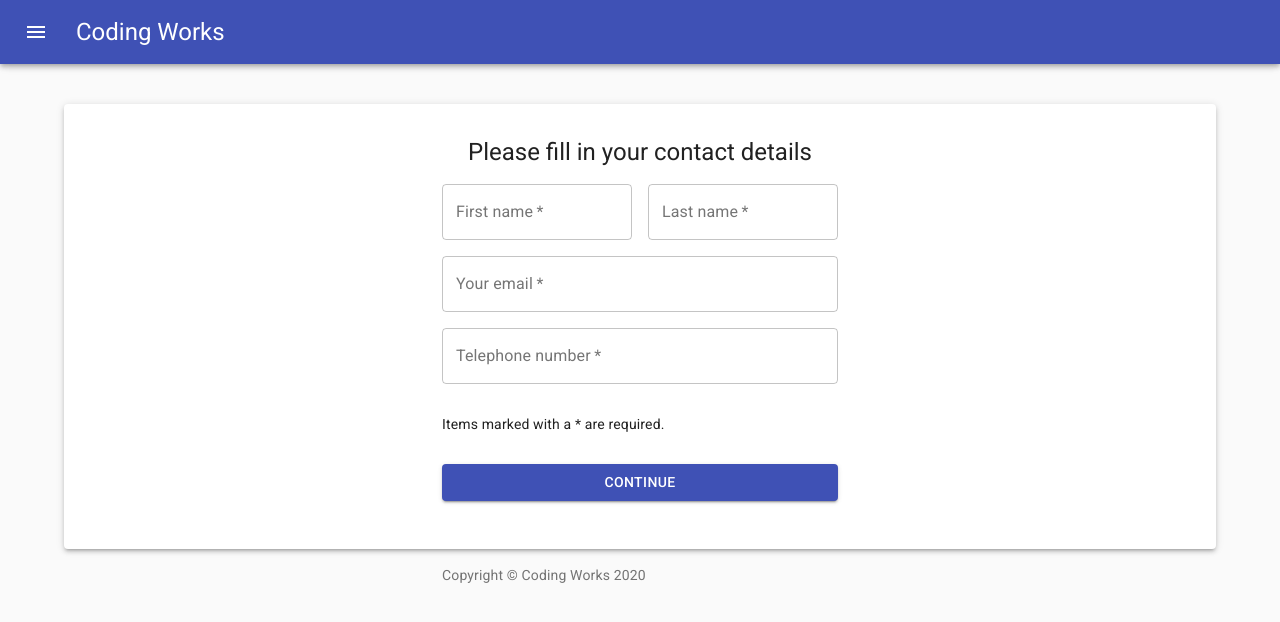
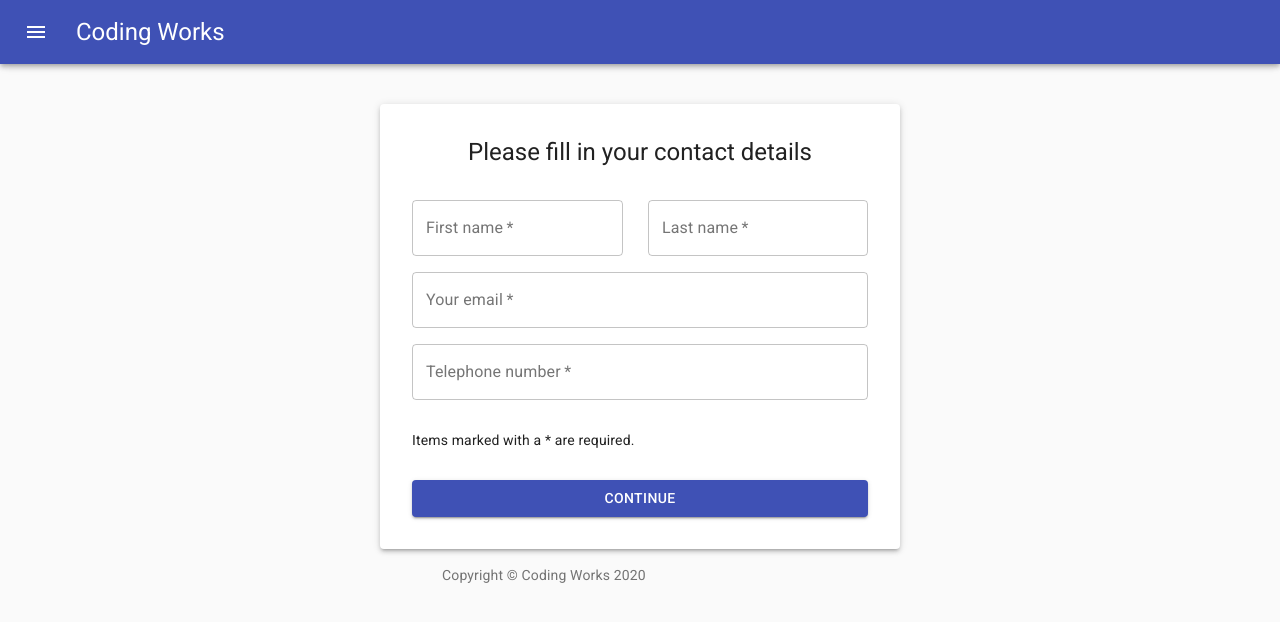
Before and after one commit to jhhest/codingworks-client, a React (Create React App) app in the folder react-app/: page /signup in a window 1280 px wide. Shown: the top 622 px of the page. Built offline with nearby package versions, Linux system fonts and the light colour scheme.

Commit message:
Fixed all styling for sign-up form

```diff
--- a/react-app/src/pages/signup/Confirm.jsx
+++ b/react-app/src/pages/signup/Confirm.jsx
@@ -1,13 +1,5 @@
-import React, { Component } from "react";
-import {
-  Button,
-  Container,
-  Grid,
-  TextField,
-  List,
-  ListItem,
-  Typography
-} from "@material-ui/core";
+import { Button, Grid, List, ListItem, Typography } from "@material-ui/core";
+import React, { Component, Fragment } from "react";
 export class Confirm extends Component {
   continue = event => {
     event.preventDefault();
@@ -22,7 +14,7 @@ export class Confirm extends Component {
     console.log("values:", values);
 
     return (
-      <Container maxWidth="xs">
+      <Fragment>
         <Typography
           component="h1"
           variant="h5"
@@ -67,7 +59,7 @@ export class Confirm extends Component {
             </Button>
           </Grid>
         </Grid>
-      </Container>
+      </Fragment>
     );
   }
 }
--- a/react-app/src/pages/signup/FormPersonalDetails.jsx
+++ b/react-app/src/pages/signup/FormPersonalDetails.jsx
@@ -1,11 +1,5 @@
-import {
-  Button,
-  Container,
-  Grid,
-  TextField,
-  Typography
-} from "@material-ui/core";
-import React, { Component } from "react";
+import { Button, Grid, TextField, Typography } from "@material-ui/core";
+import React, { Component, Fragment } from "react";
 export class FormPersonalDetails extends Component {
   continue = event => {
     event.preventDefault();
@@ -18,14 +12,13 @@ export class FormPersonalDetails extends Component {
   render() {
     const { values, handleChange } = this.props;
     return (
-      <div>
-        <Container maxWidth="xs">
+      <Fragment>
         <Grid>
           <Typography
             component="h1"
             variant="h5"
             align="center"
-              style={{ padding: "1rem" }}
+            style={{ paddingBottom: "1rem" }}
           >
             Please fill in your personal details.
           </Typography>
@@ -84,8 +77,7 @@ export class FormPersonalDetails extends Component {
             </Grid>
           </form>
         </Grid>
-        </Container>
-      </div>
+      </Fragment>
     );
   }
 }
--- a/react-app/src/pages/signup/FormUserDetails.jsx
+++ b/react-app/src/pages/signup/FormUserDetails.jsx
@@ -1,10 +1,4 @@
-import {
-  Button,
-  Container,
-  Grid,
-  TextField,
-  Typography
-} from "@material-ui/core";
+import { Button, Grid, TextField, Typography } from "@material-ui/core";
 import React, { Component, Fragment } from "react";
 export class FormUserDetails extends Component {
   continue = event => {
@@ -15,9 +9,13 @@ export class FormUserDetails extends Component {
     const { values, handleChange } = this.props;
     return (
       <Fragment>
-        <Container maxWidth="xs">
         <Grid>
-            <Typography component="h1" variant="h5" align="center" style={{margin: "1rem 0rem"}}>
+          <Typography
+            component="h1"
+            variant="h5"
+            align="center"
+            style={{ paddingBottom: "2rem" }}
+          >
             Please fill in your contact details
           </Typography>
           <form>
@@ -82,7 +80,6 @@ export class FormUserDetails extends Component {
             </Grid>
           </form>
         </Grid>
-        </Container>
       </Fragment>
     );
   }
--- a/react-app/src/pages/signup/Signup.jsx
+++ b/react-app/src/pages/signup/Signup.jsx
@@ -1,10 +1,10 @@
+import { Container, Paper } from "@material-ui/core";
 import React, { Component } from "react";
+import Confirm from "./Confirm";
+import FormPersonalDetails from "./FormPersonalDetails";
 import FormUserDetails from "./FormUserDetails";
-import FormPersonalDetails from "./FormPersonalDetails";
-import { Paper } from "@material-ui/core";
-import Confirm from "./Confirm";
+import Password from "./Password";
 import Succes from "./Sucess";
-import Password from "./Password";
 export class Signup extends Component {
   state = {
     step: 1,
@@ -60,23 +60,20 @@ export class Signup extends Component {
     switch (step) {
       case 1:
         return (
-          <Paper
-            elevation={3}
-            style={{ padding: "1rem 0rem 3rem 0rem", margin: "1rem" }}
-          >
+          <Container maxWidth="sm">
+            <Paper elevation={3} style={{ padding: "2rem", margin: "1rem" }}>
               <FormUserDetails
                 nextStep={this.nextStep}
                 handleChange={this.handleChange}
                 values={values}
               />
             </Paper>
+          </Container>
         );
       case 2:
         return (
-          <Paper
-            elevation={3}
-            style={{ padding: "1rem 0rem 3rem 0rem", margin: "1rem" }}
-          >
+          <Container maxWidth="sm">
+            <Paper elevation={3} style={{ padding: "2rem", margin: "1rem" }}>
               <FormPersonalDetails
                 nextStep={this.nextStep}
                 prevStep={this.prevStep}
@@ -84,9 +81,11 @@ export class Signup extends Component {
                 values={values}
               />
             </Paper>
+          </Container>
         );
       case 3:
         return (
+          <Container maxWidth="sm">
             <Paper
               elevation={3}
               style={{ padding: "1rem 0rem 3rem 0rem", margin: "1rem" }}
@@ -98,32 +97,31 @@ export class Signup extends Component {
                 handleChange={this.handleChange}
               />
             </Paper>
+          </Container>
         );
       case 4:
         return (
-          <Paper
-            elevation={3}
-            style={{ padding: "1rem 0rem 3rem 0rem", margin: "1rem" }}
-          >
+          <Container maxWidth="sm">
+            <Paper elevation={3} style={{ padding: "2rem", margin: "1rem" }}>
               <Confirm
                 values={values}
                 nextStep={this.nextStep}
                 prevStep={this.prevStep}
               />
             </Paper>
+          </Container>
         );
       case 5:
         return (
-          <Paper
-            elevation={3}
-            style={{ padding: "1rem 0rem 3rem 0rem", margin: "1rem" }}
-          >
+          <Container maxWidth="sm">
+            <Paper elevation={3} style={{ padding: "2rem", margin: "1rem" }}>
               <Succes
                 values={values}
                 nextStep={this.nextStep}
                 prevStep={this.prevStep}
               />
             </Paper>
+          </Container>
         );
       default:
         return (
```
Also changed, not shown: react-app/src/components/Footer.jsx (+2 -6 lines), react-app/src/index.js (+6 -10 lines), react-app/src/pages/signup/Sucess.jsx (+5 -8 lines), react-app/src/store/auth/reducer.js (indentation only). Lines whose indentation alone changed are shown as unchanged.
